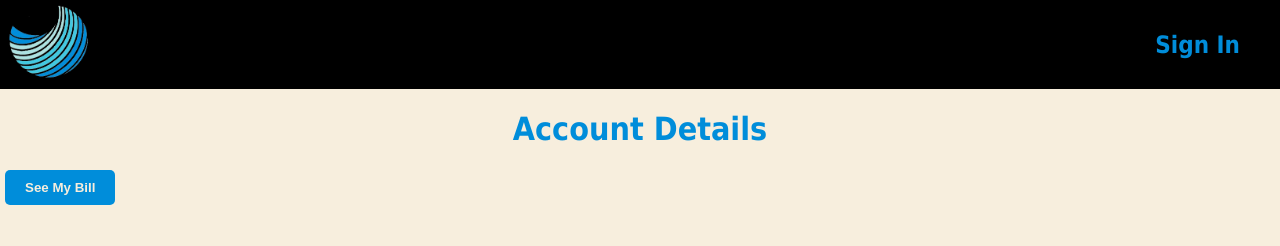
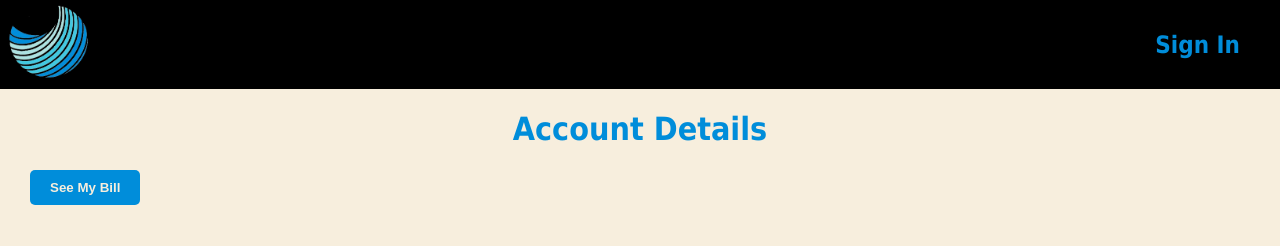
Before and after one commit to BlueKYGirl/DataWaveFrontEnd, a React (Create React App) app in the folder data-wave/: page /account in a window 1280 px wide. Shown: the top 246 px of the page. Built offline with nearby package versions, Linux system fonts and the light colour scheme; no server answers.

Commit message:
Final small style changes before presentation

```diff
--- a/data-wave/src/pages/Account.jsx
+++ b/data-wave/src/pages/Account.jsx
@@ -44,8 +44,9 @@ const Account = () => {
 
   return (
     <>
+
+      <body>
       <Header />
-      <body>
       <h1 id="accountPageHeader">Account Details</h1>
       <div className='accountDetails'>
 
--- a/data-wave/src/pages/Devices.jsx
+++ b/data-wave/src/pages/Devices.jsx
@@ -38,8 +38,9 @@ const Devices = () => {
 
   return (
     <>
+
+      <body>
       <Header />
-      <body>
       <div className='deviceDisplay'>
 
         <h1>Devices</h1>
--- a/data-wave/src/pages/Home.jsx
+++ b/data-wave/src/pages/Home.jsx
@@ -43,8 +43,9 @@ export function Home() {
 
     return (
         <>
-            <Header />
-<body>
+
+    <body>
+        <Header />
             <div className="logo-container">
 
             <img className="wordLogo" alt="word logo" src="./words_trans.png"/>
--- a/data-wave/src/pages/Login.jsx
+++ b/data-wave/src/pages/Login.jsx
@@ -34,7 +34,7 @@ const Login = () => {
       <Link to="/">
         <img id="loginLogo" src="./logo_trans.png" alt="DataWave logo" />
       </Link>
-      <h2>Login</h2>
+      <h2>Log In</h2>
       {error && <p style={{ color: "red" }}>{error}</p>}
       <form onSubmit={handleSubmit}>
         <div id="email">
--- a/data-wave/src/styles.css
+++ b/data-wave/src/styles.css
@@ -169,7 +169,7 @@
         align-content: center;
         width: fit-content;
         margin-bottom: 20px;
-        margin-left: 5px;
+        margin-left: 30px;
     }
     #bill:hover {
         background-color: var(--ltblue);
```
